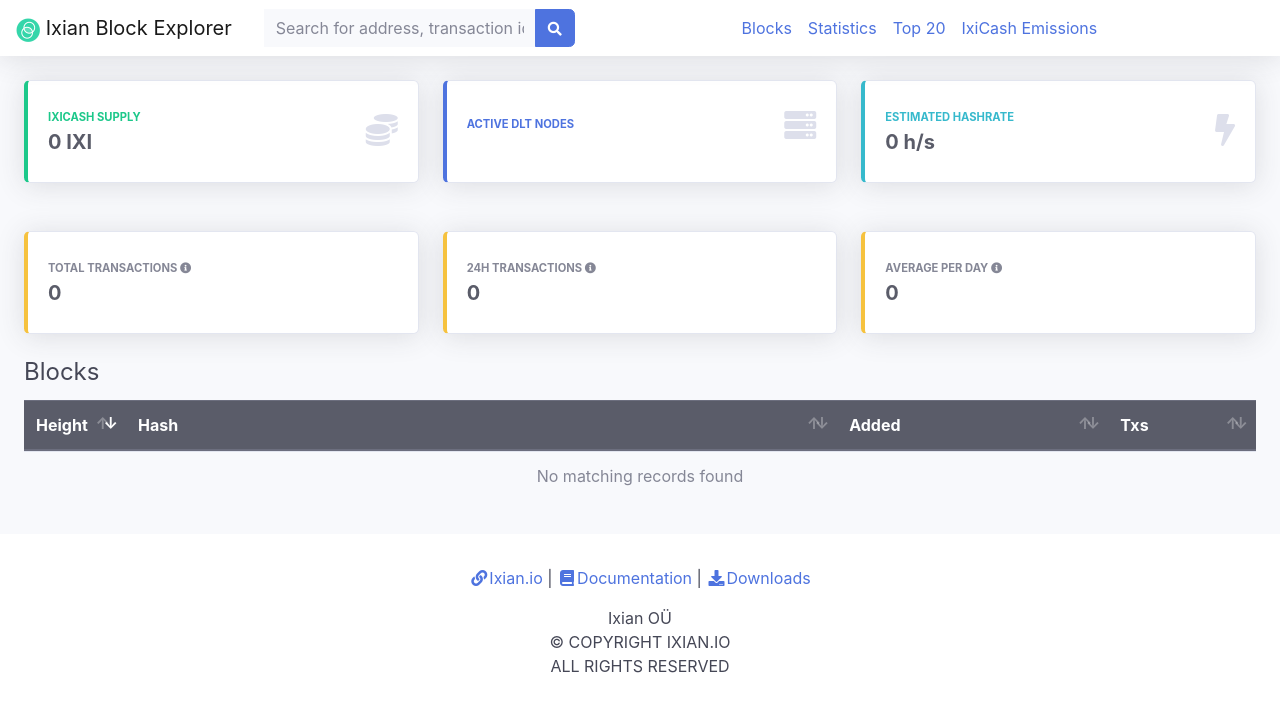
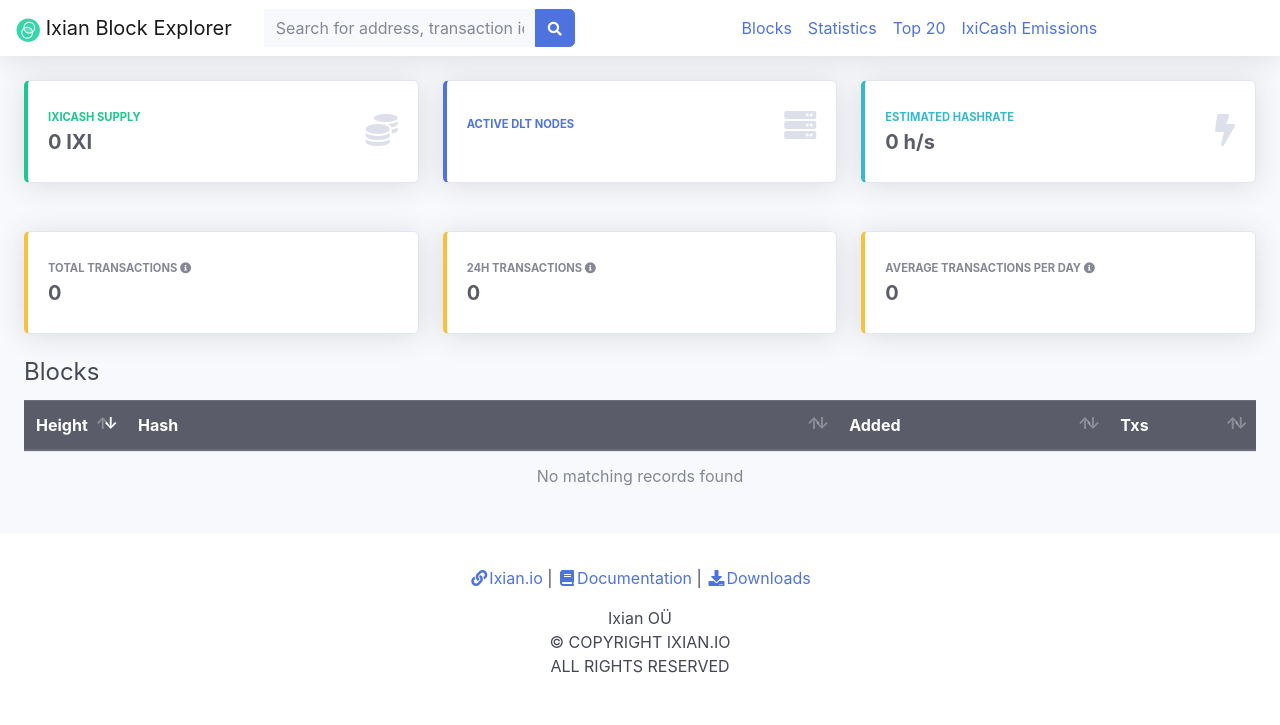
Before and after one commit to ProjectIxian/Ixian-Explorer, a PHP site: page / in a window 1280 px wide. Shown: the top 725 px of the page. Run offline with PHP 8.4, Linux system fonts and the light colour scheme; data that the repository does not hold is empty.

Commit message:
updated text

```diff
--- a/tpl/page_home.tpl
+++ b/tpl/page_home.tpl
@@ -105,7 +105,7 @@
                 <div class="card-body">
                   <div class="row no-gutters align-items-center">
                     <div class="col mr-2">
-                      <div data-toggle="tooltip" title="The average number of transactions per day for the past 30 days" class="text-xs font-weight-bold text-secondary text-uppercase mb-1">Average per Day
+                      <div data-toggle="tooltip" title="The average number of transactions per day for the past 30 days" class="text-xs font-weight-bold text-secondary text-uppercase mb-1">Average transactions per Day
                         <i class="fas fa-info-circle"></i>
                         </div>
                                 <div class="h5 mb-0 font-weight-bold text-gray-800"><?php echo $this->txavg;?></div>
```
